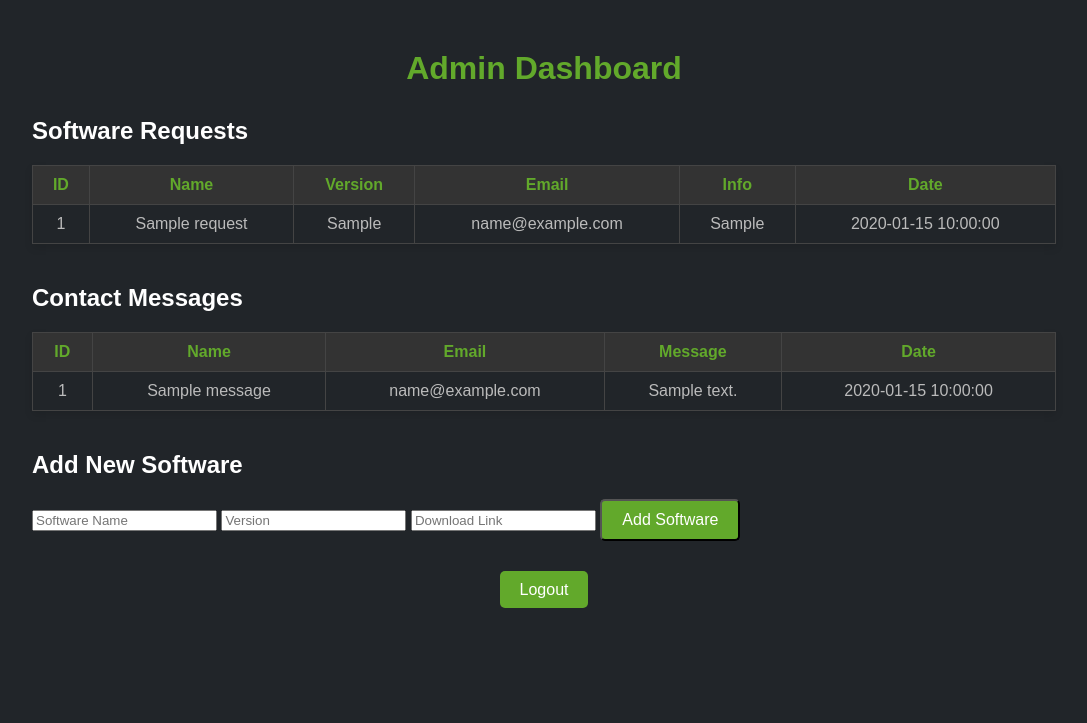
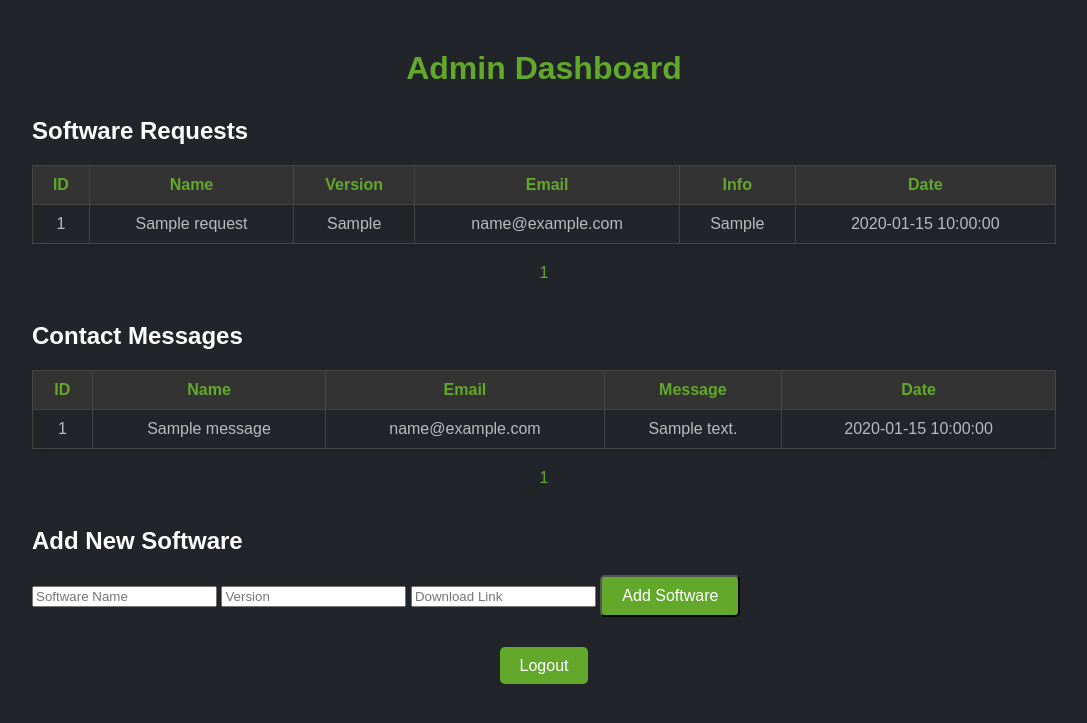
Before and after one commit to rabbi696/mac-mini-m4, a PHP site: page /admin/dashboard.php in a window 1280 px wide. Shown: the top 723 px of the page, without its empty margins (96-1183 px from the left). Run offline with PHP 8.4, Linux system fonts and the light colour scheme; the visitor is signed in with stand-in values (Sample User, id 1); tables that the repository leaves empty or names only in its code hold one stand-in row (values such as "Sample post").

Commit message:
max 10 data show

```diff
--- a/admin/dashboard.php
+++ b/admin/dashboard.php
@@ -16,13 +16,25 @@ if ($conn->connect_error) {
     die("Connection failed: " . $conn->connect_error);
 }
 
-// Fetch software requests (ordering by 'id' or 'date' if added)
-$sql_software_requests = "SELECT * FROM software_requests ORDER BY id DESC";  // Or use 'date' if added
+// Pagination logic for Software Requests
+$limit = 10;  // Limit the number of software requests per page
+$page = isset($_GET['page']) ? $_GET['page'] : 1;  // Get the page number from the URL, default to 1
+$offset = ($page - 1) * $limit;
+
+$sql_software_requests = "SELECT * FROM software_requests ORDER BY id DESC LIMIT $limit OFFSET $offset";
 $result_software_requests = $conn->query($sql_software_requests);
 
-// Fetch contact messages (ordering by 'id' or 'date' if added)
-$sql_contact_messages = "SELECT * FROM contact_messages ORDER BY id DESC";  // Or use 'date' if added
+// Pagination logic for Contact Messages
+$sql_contact_messages = "SELECT * FROM contact_messages ORDER BY id DESC LIMIT $limit OFFSET $offset";
 $result_contact_messages = $conn->query($sql_contact_messages);
+
+// Get the total number of rows for both Software Requests and Contact Messages
+$total_software_requests = $conn->query("SELECT COUNT(*) AS count FROM software_requests")->fetch_assoc()['count'];
+$total_contact_messages = $conn->query("SELECT COUNT(*) AS count FROM contact_messages")->fetch_assoc()['count'];
+
+// Calculate total pages
+$total_pages_software = ceil($total_software_requests / $limit);
+$total_pages_contact = ceil($total_contact_messages / $limit);
 
 // Check for any submitted new software requests
 if ($_SERVER['REQUEST_METHOD'] == 'POST' && isset($_POST['software_name']) && isset($_POST['software_version'])) {
@@ -103,6 +115,18 @@ if ($_SERVER['REQUEST_METHOD'] == 'POST' && isset($_POST['software_name']) && is
         .button:hover {
             background-color: #4e8b1f;
         }
+        .pagination {
+            text-align: center;
+            margin-top: 20px;
+        }
+        .pagination a {
+            color: #62a92b;
+            margin: 0 5px;
+            text-decoration: none;
+        }
+        .pagination a:hover {
+            text-decoration: underline;
+        }
     </style>
 </head>
 <body>
@@ -143,6 +167,15 @@ if ($_SERVER['REQUEST_METHOD'] == 'POST' && isset($_POST['software_name']) && is
                 ?>
             </tbody>
         </table>
+
+        <!-- Pagination for Software Requests -->
+        <div class="pagination">
+            <?php
+            for ($i = 1; $i <= $total_pages_software; $i++) {
+                echo "<a href='dashboard.php?page=$i'>$i</a>";
+            }
+            ?>
+        </div>
     </div>
 
     <!-- Contact Messages Section -->
@@ -176,6 +209,15 @@ if ($_SERVER['REQUEST_METHOD'] == 'POST' && isset($_POST['software_name']) && is
                 ?>
             </tbody>
         </table>
+
+        <!-- Pagination for Contact Messages -->
+        <div class="pagination">
+            <?php
+            for ($i = 1; $i <= $total_pages_contact; $i++) {
+                echo "<a href='dashboard.php?page=$i'>$i</a>";
+            }
+            ?>
+        </div>
     </div>
 
     <!-- Add New Software Section -->
```
